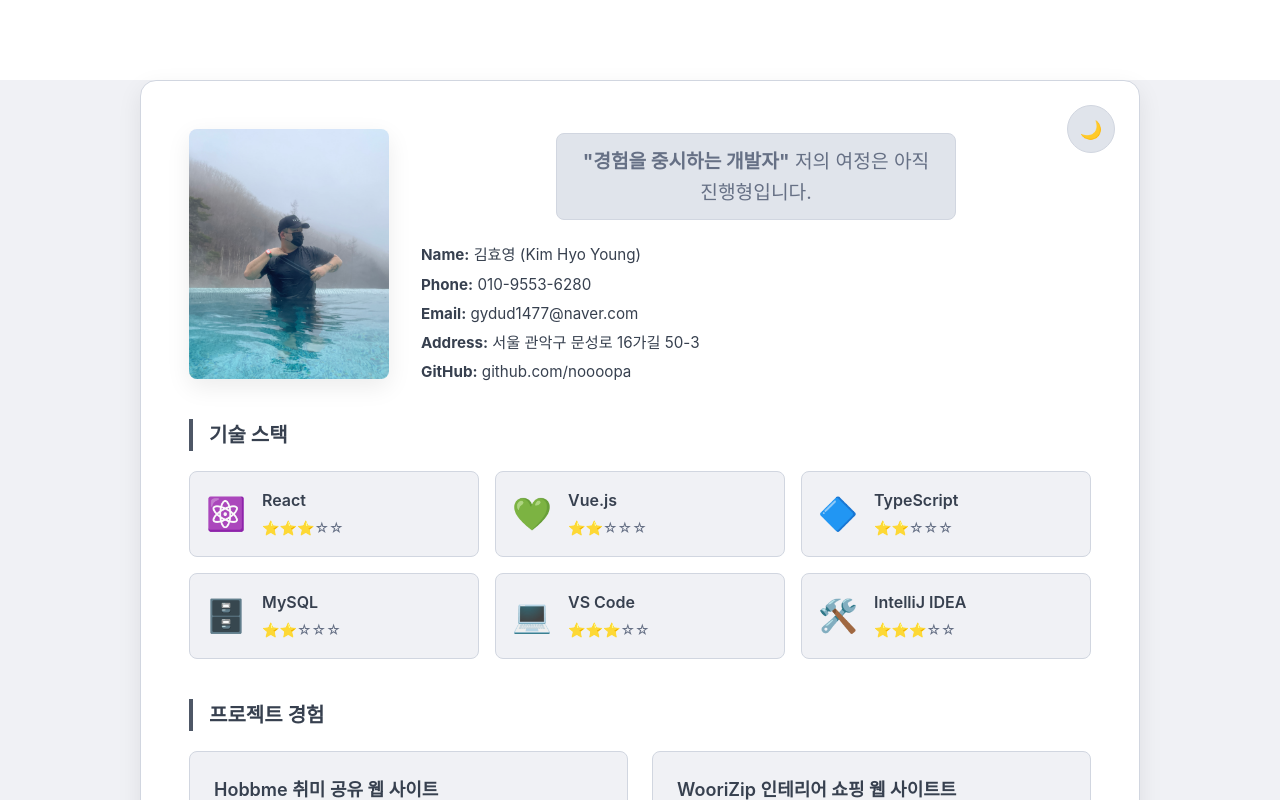
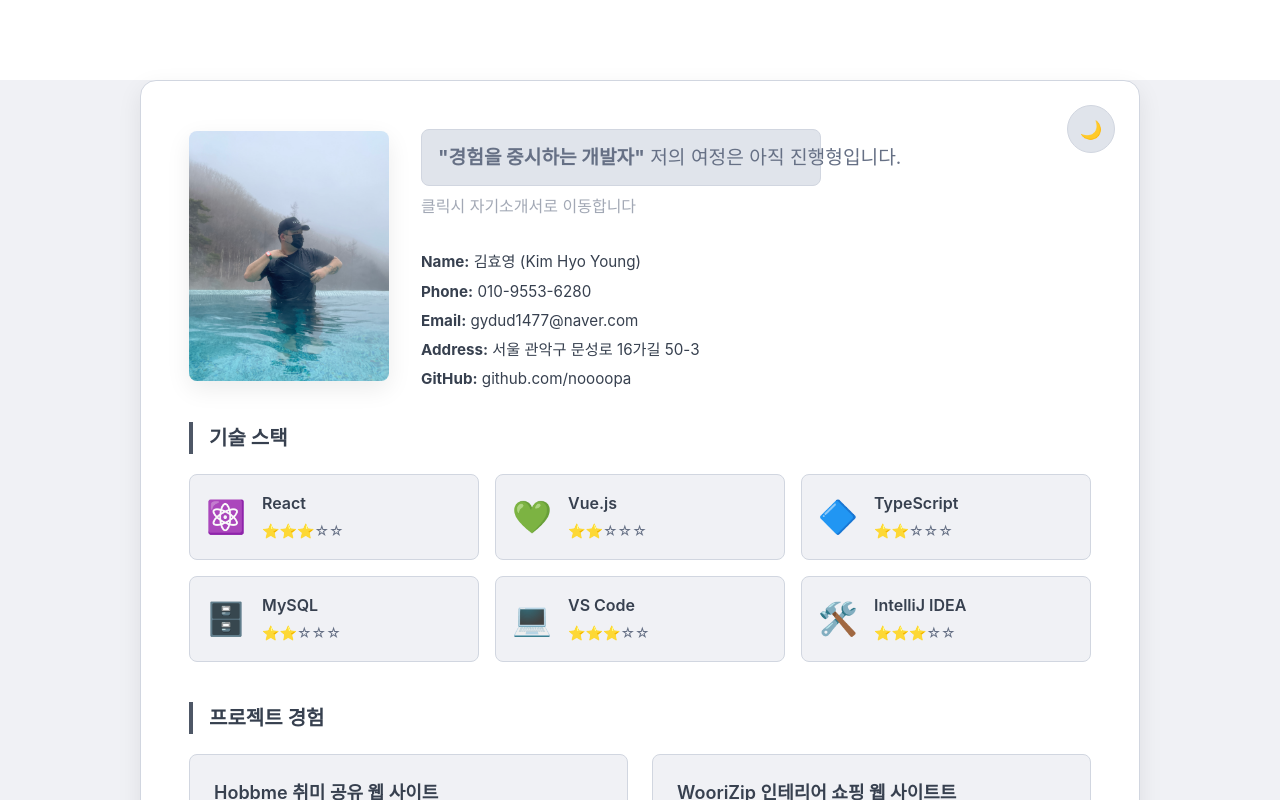
Before and after one commit to noooopa/kim-hoyoung-resume, a React (Vite) app: page /#/ in a window 1280 px wide. Shown: the top 800 px of the page. Built offline with nearby package versions, Linux system fonts and the light colour scheme; a web font is replaced by a local one.

Commit message:
Improve intro link layout: left alignment, single line text, and smaller hint text

```diff
--- a/src/App.css
+++ b/src/App.css
@@ -127,10 +127,18 @@ body.dark-theme {
   display: flex;
   flex-direction: column;
   gap: 1.5rem;
+  align-items: flex-start;
 }
 
 .intro-container {
   margin-bottom: 0;
+  display: flex;
+  flex-direction: column;
+  align-items: flex-start;
+  width: 100%;
+  text-align: left;
+  margin-left: 0;
+  margin-right: auto;
 }
 
 .profile-info h1 {
@@ -553,11 +561,14 @@ body.dark-theme {
   min-height: 44px;
   display: flex;
   align-items: center;
-  justify-content: center;
-  text-align: center;
+  justify-content: flex-start;
+  text-align: left;
   width: 100%;
   max-width: 400px;
-  margin: 0 auto;
+  margin: 0;
+  align-self: flex-start;
+  margin-left: 0;
+  margin-right: auto;
 }
 
 .intro-link:hover {
@@ -583,6 +594,19 @@ body.dark-theme {
   line-height: 1.6;
   margin: 0;
   transition: var(--transition);
+  white-space: nowrap;
+}
+
+.intro-hint {
+  font-size: 0.6rem;
+  color: var(--light-text-secondary);
+  text-align: left;
+  margin-top: 0.5rem;
+  opacity: 0.6;
+}
+
+.dark-theme .intro-hint {
+  color: var(--dark-text-secondary);
 }
 
 /* 반응형 디자인 */
@@ -624,6 +648,11 @@ body.dark-theme {
     font-size: 1.1rem;
   }
 
+  .intro-hint {
+    font-size: 0.55rem;
+    margin-top: 0.4rem;
+  }
+
   .contact-info p {
     font-size: 0.9rem;
   }
--- a/src/App.jsx
+++ b/src/App.jsx
@@ -47,6 +47,7 @@ function Resume() {
               <Link to="/statement" className="intro-link">
                 <p><strong>"경험을 중시하는 개발자"</strong> 저의 여정은 아직 진행형입니다.</p>
               </Link>
+              <p className="intro-hint">클릭시 자기소개서로 이동합니다</p>
             </div>
             <div className="contact-info">
               <p><strong>Name:</strong> 김효영 (Kim Hyo Young)</p>
```
